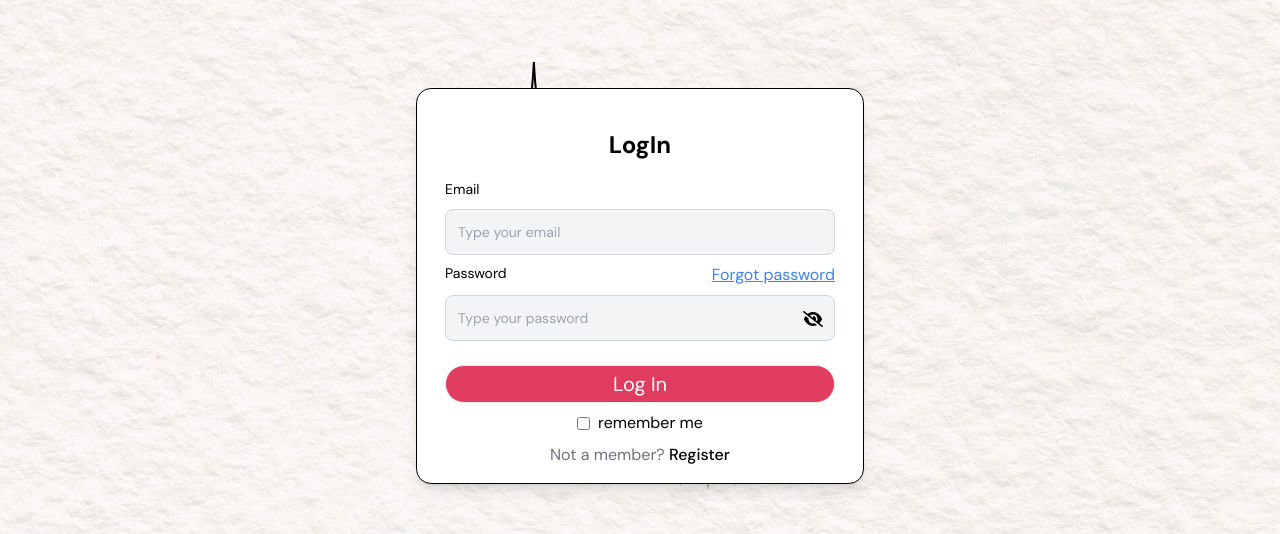
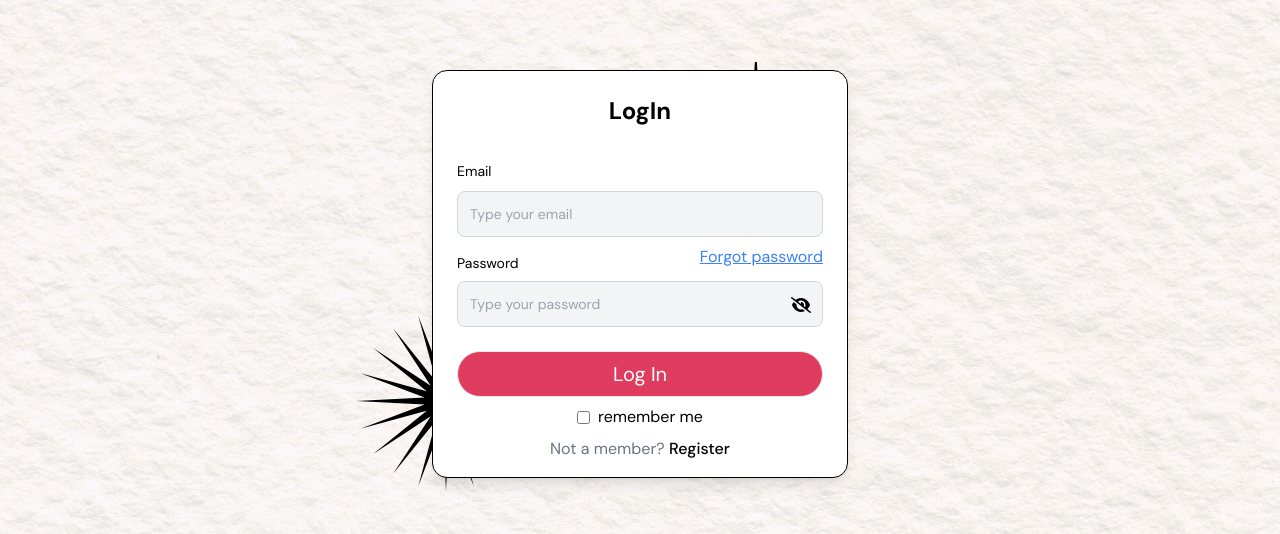
Before and after one commit to ocirede/Simona_DCI_final_project, a React (Vite) app in the folder client/: page /sign-in in a window 1280 px wide. Shown: the part 126-660 px from the top of the page. Built offline with nearby package versions, Linux system fonts and the light colour scheme; no server answers.

Commit message:
fixed inro navbar 1000times

```diff
--- a/client/src/components/login/SignInForm.jsx
+++ b/client/src/components/login/SignInForm.jsx
@@ -31,15 +31,15 @@ function SignInForm() {
     /* form container */
   }
   return (
-    <div className=" w-full relative flex flex-col items-center justify-center">
-      <br />
-      <div className="w-full  max-w-md mx-auto px-4 relative z-[1] bg-white p-3 rounded-[15px] shadow-lg  border-gray border border-black">
+    <div className=" w-full  max-w-md mx-auto px-4 relative flex flex-col items-center justify-center">
+
+      <div className="w-full  max-w-md mx-auto  relative z-[1] bg-white p-3 rounded-[15px] shadow-lg  border-gray border border-black">
         <form
           onSubmit={authenticationHandler}
-          className="w-full  flex flex-col  p-3 justify-center gap-2 mt-4"
+          className="w-full  flex flex-col  p-3 justify-center gap-2 "
         >
           <div className="flex justify-center">
-            <h1 className="text-2xl font-bold text-center mb-2">LogIn</h1>
+            <h1 className="text-2xl font-bold text-center mb-6">LogIn</h1>
           </div>
           <label>
             <span className="text-sm">Email</span>
@@ -57,7 +57,7 @@ function SignInForm() {
           </div>
 
           <label className="flex justify-between">
-            <span className="text-sm">Password</span>
+            <span className="text-sm mt-2">Password</span>
             <span
               onClick={() => setForgotPasswsord(!forgotPassword)}
               className="underline text-blue-500 cursor-pointer"
@@ -96,7 +96,7 @@ function SignInForm() {
             {response ? (
               <button
                 type="submit"
-                className="mt-2 x border bg-retroRed py-1 px-4 rounded-full w-full transition-transform duration-100  transform-gpu active:scale-95 text-white pt-1 pb-1 text-xl glow-border"
+                className="mt-2 x border bg-retroRed py-1 px-4 rounded-full w-full transition-transform duration-100  transform-gpu active:scale-95 text-white pt-2 pb-2 text-xl glow-border"
                 disabled={false}
               >
                 Log In
@@ -186,7 +186,7 @@ function SignInForm() {
         </div>
       ) : null}
       {/* Absolute positioned elements */}
-      <div className="hidden absolute z-[-1]  w-[180px] h-[180px]  xs:block  xs:top-[80px] xs:right-[3px] sm:right-[60px] md:right-[165px] lg:right-[330px]  xl:top-[180px] xl:right-[630px]">
+      <div className="absolute z-[-1]  w-[180px] h-[180px]  top-[10px] right-[-9px] sm:right-[-10px] md:right-[-55px] lg:right-[0px]  xl:top-[180px]">
         <img
           src={starFourSvg}
           alt="Star Four"
@@ -199,7 +199,7 @@ function SignInForm() {
         />
       </div>
       {/* Star with opposite position on small screens */}
-      <div className="hidden absolute z-[-1] w-[180px] h-[180px] xs:block  xs:bottom-[50px] xs:left-[-13px] sm:bottom[80px] sm:left-[70px] md:bottom-[55px] md:left-[155px] lg:left-[330px] xl:bottom-[175px] xl:left-[610px]  ">
+      <div className=" absolute z-[-1] w-[180px] h-[180px] bottom-[5px] left-[-59px] sm:left-[-60px]  md:left-[-65px] lg:left-[-60px] xl:bottom-[175px] ">
         <img
           src={starTwoSvg}
           style={{
```
